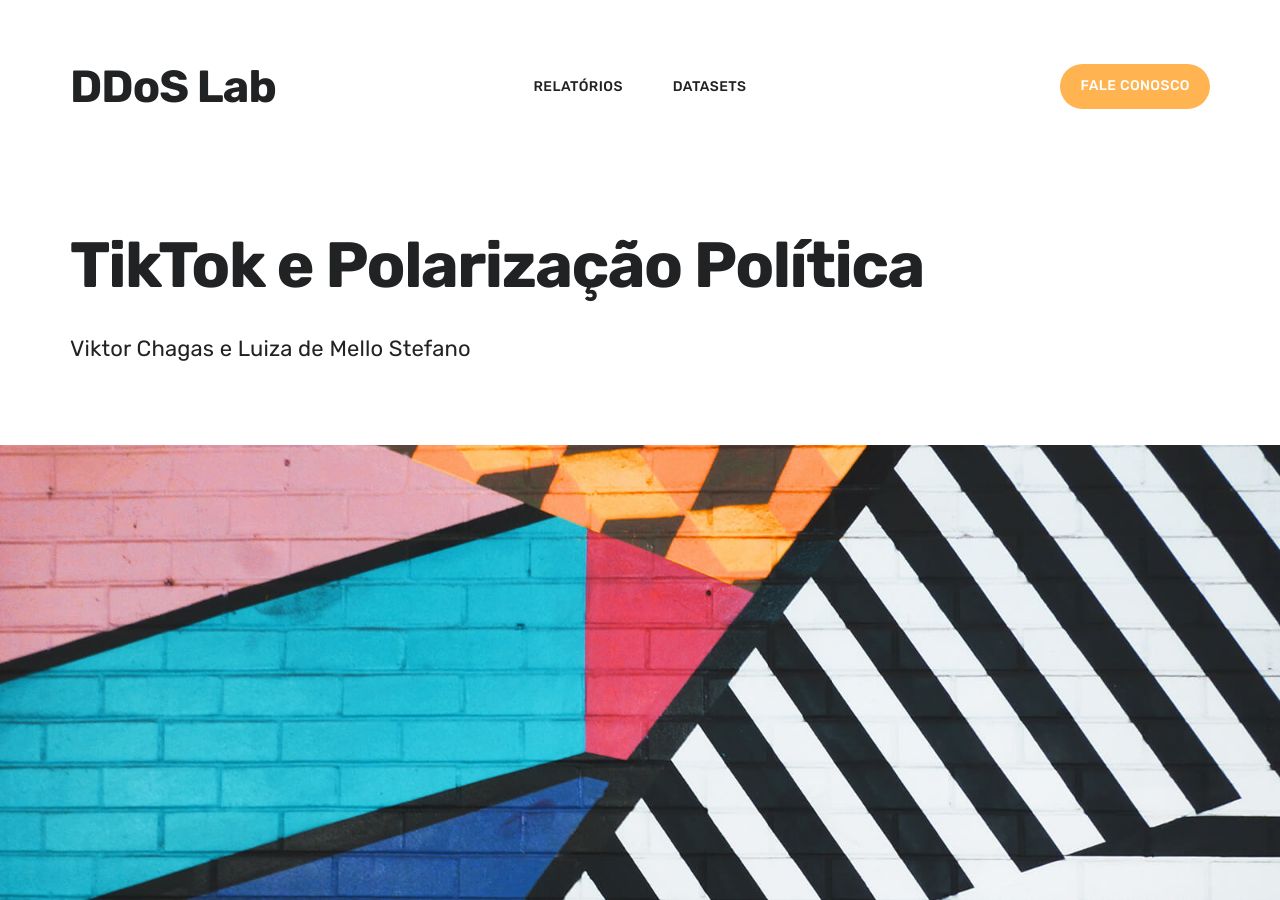
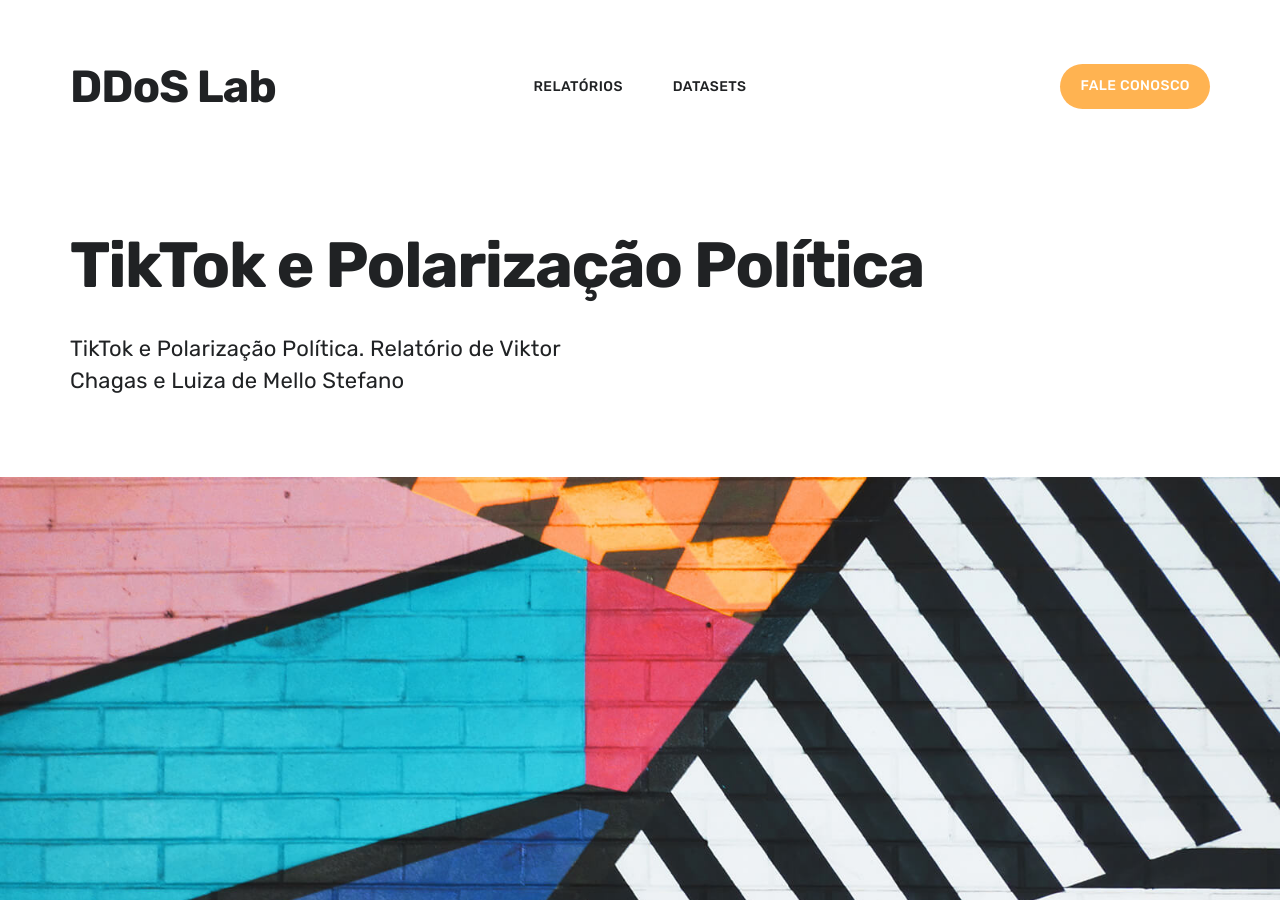
Before and after one commit to coLAB-UFF/ddoslab, a Jekyll site: the page built from _projects/2019-07-24-demo-project.md, in a window 1280 px wide and 900 px high. Built offline with Jekyll 4.4.1, drawn with Linux system fonts in a browser that asks for light colours; nearby versions of some CDN libraries.

Commit message:
Update 2019-07-24-demo-project.md

```diff
--- a/_projects/2019-07-24-demo-project.md
+++ b/_projects/2019-07-24-demo-project.md
@@ -1,6 +1,6 @@
 ---
 title: TikTok e Polarização Política
-subtitle: Viktor Chagas e Luiza de Mello Stefano
+subtitle: TikTok e Polarização Política. Relatório de Viktor Chagas e Luiza de Mello Stefano
 date: 2022-07-07 00:00:00
 description: Este relatório analisa como os políticos utilizam e incorporam o TikTok em suas respectivas estratégias de comunicação política, que tipo de conteúdo produzem, e que resultados concretos, em termos de alcance e engajamento, eles obtêm, bem como as diferenças de apropriação entre políticos de esquerda e de direita.
 featured_image: demo.jpg
```
